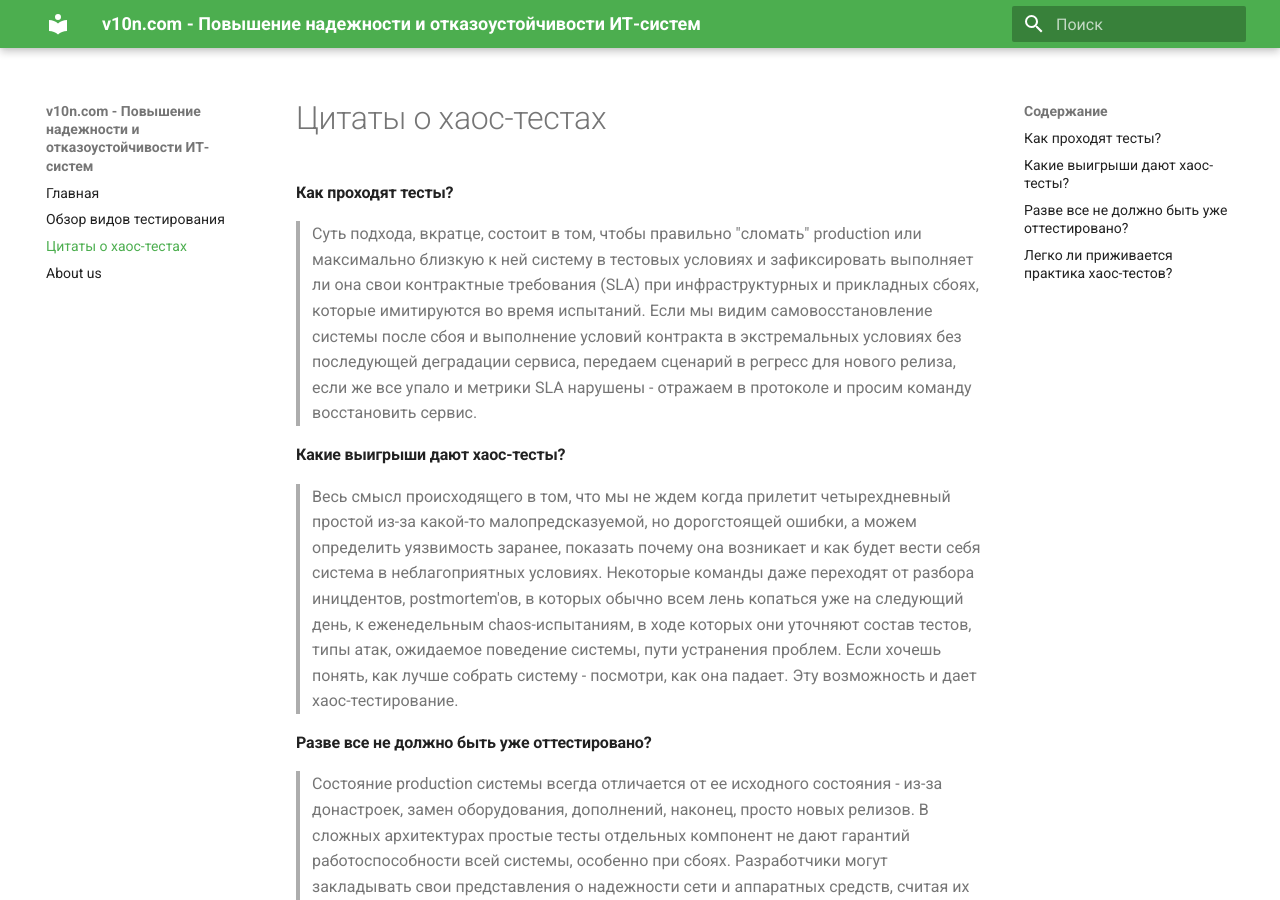
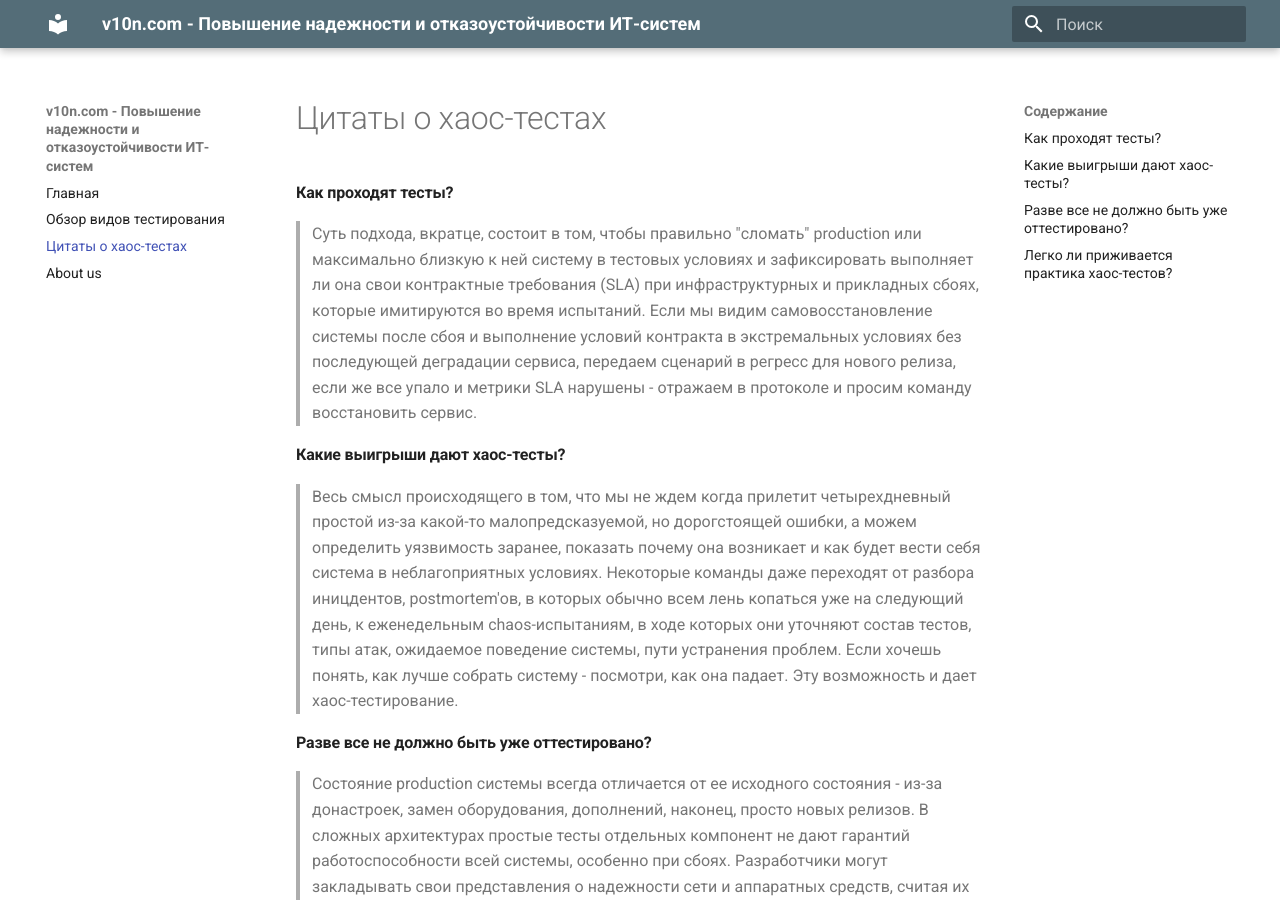
Before and after one commit to epogrebnyak/mkdocs-actionable, an MkDocs documentation site: the page built from docs/quotes.md, in a window 1280 px wide and 900 px high. Built offline with MkDocs 1.6.1 and Material for MkDocs 9.7.7, drawn with Linux system fonts in a browser that asks for light colours.

Commit message:
Migrating away from green theme color

```diff
--- a/mkdocs.yml
+++ b/mkdocs.yml
@@ -10,7 +10,7 @@ nav:
 theme:
   name: 'material'
   palette:
-    primary: green
+    primary: 'blue grey'
   language: ru
 
 # Plugins
```
